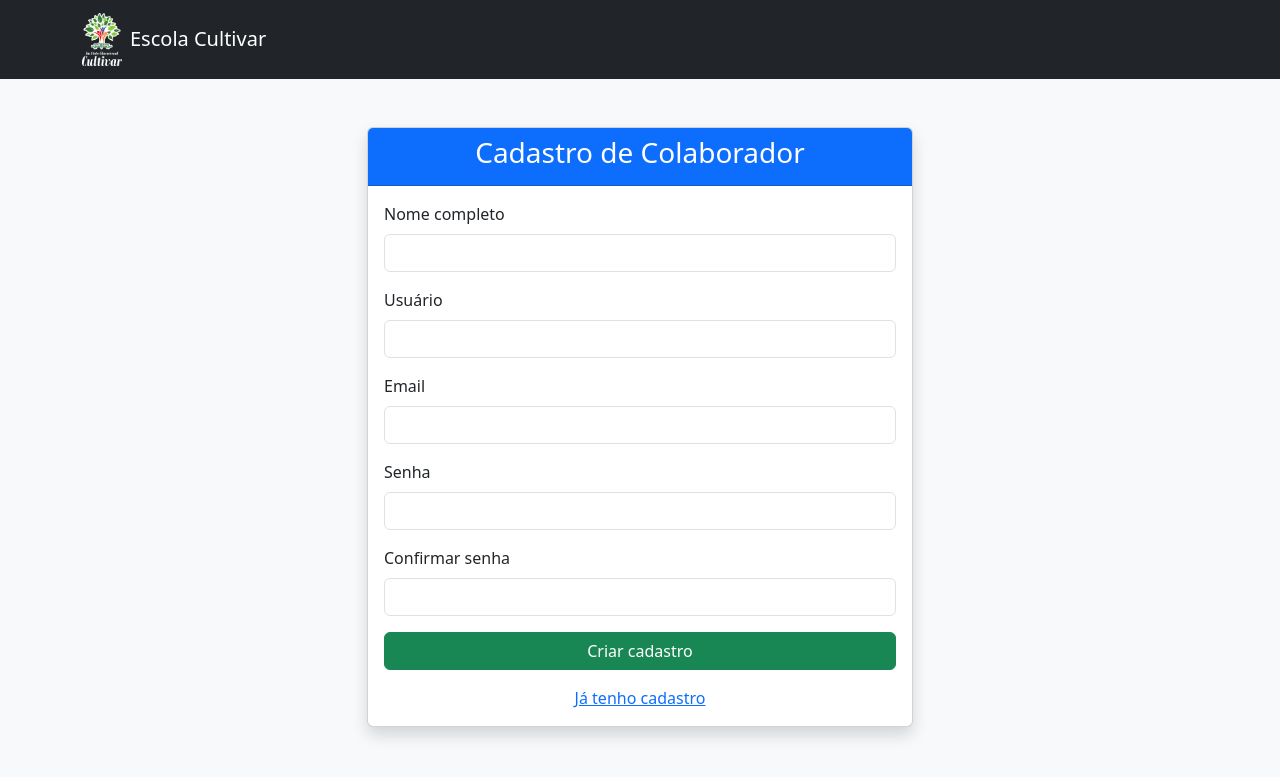
After one commit to jolima-code/app-ponto-escola, a Django app: template templates/funcionarios/cadastro.html in a window 1280 px wide. The commit adds this page. Shown: the top 777 px of the page. Run offline with Django 5.2, Linux system fonts and the light colour scheme; the template is opened without the code that fills it, so the values that code supplies are empty.

Commit message:
Adiciona autocadastro de colaboradores

```diff
--- a/config/urls.py
+++ b/config/urls.py
@@ -28,6 +28,8 @@ urlpatterns = [
     path("", include("ponto.urls")),
 
     path("documentos/", include("documentos.urls")),
+
+    path("", include("funcionarios.urls")),
 ]
 
 urlpatterns += static(
--- /dev/null
+++ b/templates/funcionarios/cadastro.html
@@ -0,0 +1,181 @@
+{% load static %}
+
+<!DOCTYPE html>
+<html lang="pt-br">
+
+<head>
+
+    <meta charset="UTF-8">
+
+    <meta name="viewport" content="width=device-width, initial-scale=1">
+
+    <title>
+        Cadastro - Escola Cultivar
+    </title>
+
+    <link
+        href="https://cdn.jsdelivr.net/npm/bootstrap@5.3.3/dist/css/bootstrap.min.css"
+        rel="stylesheet">
+
+</head>
+
+<body class="bg-light">
+
+<nav class="navbar navbar-dark bg-dark">
+
+    <div class="container">
+
+        <a class="navbar-brand d-flex align-items-center" href="/">
+
+            <img
+                src="{% static 'img/logo.png' %}"
+                alt="Logo"
+                width="40"
+                class="me-2">
+
+            Escola Cultivar
+
+        </a>
+
+    </div>
+
+</nav>
+
+{% if messages %}
+
+<div class="container mt-3">
+
+    {% for message in messages %}
+
+        <div class="alert alert-{{ message.tags }} text-center">
+
+            {{ message }}
+
+        </div>
+
+    {% endfor %}
+
+</div>
+
+{% endif %}
+
+<div class="container mt-5">
+
+    <div class="row justify-content-center">
+
+        <div class="col-md-6">
+
+            <div class="card shadow">
+
+                <div class="card-header bg-primary text-white text-center">
+
+                    <h3>
+                        Cadastro de Colaborador
+                    </h3>
+
+                </div>
+
+                <div class="card-body">
+
+                    <form method="post">
+
+                        {% csrf_token %}
+
+                        <div class="mb-3">
+
+                            <label class="form-label">
+                                Nome completo
+                            </label>
+
+                            <input
+                                type="text"
+                                name="nome"
+                                class="form-control"
+                                required>
+
+                        </div>
+
+                        <div class="mb-3">
+
+                            <label class="form-label">
+                                Usuário
+                            </label>
+
+                            <input
+                                type="text"
+                                name="username"
+                                class="form-control"
+                                required>
+
+                        </div>
+
+                        <div class="mb-3">
+
+                            <label class="form-label">
+                                Email
+                            </label>
+
+                            <input
+                                type="email"
+                                name="email"
+                                class="form-control">
+
+                        </div>
+
+                        <div class="mb-3">
+
+                            <label class="form-label">
+                                Senha
+                            </label>
+
+                            <input
+                                type="password"
+                                name="senha"
+                                class="form-control"
+                                required>
+
+                        </div>
+
+                        <div class="mb-3">
+
+                            <label class="form-label">
+                                Confirmar senha
+                            </label>
+
+                            <input
+                                type="password"
+                                name="confirmar_senha"
+                                class="form-control"
+                                required>
+
+                        </div>
+
+                        <button class="btn btn-success w-100">
+
+                            Criar cadastro
+
+                        </button>
+
+                    </form>
+
+                    <div class="text-center mt-3">
+
+                        <a href="/login/">
+                            Já tenho cadastro
+                        </a>
+
+                    </div>
+
+                </div>
+
+            </div>
+
+        </div>
+
+    </div>
+
+</div>
+
+</body>
+
+</html>
```
Also changed, not shown: funcionarios/urls.py (added, +13 -0 lines), funcionarios/views.py (+63 -2 lines), templates/login.html (+9 -0 lines).
